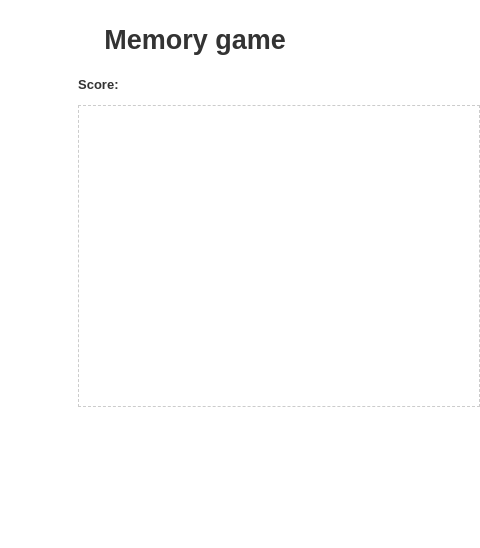
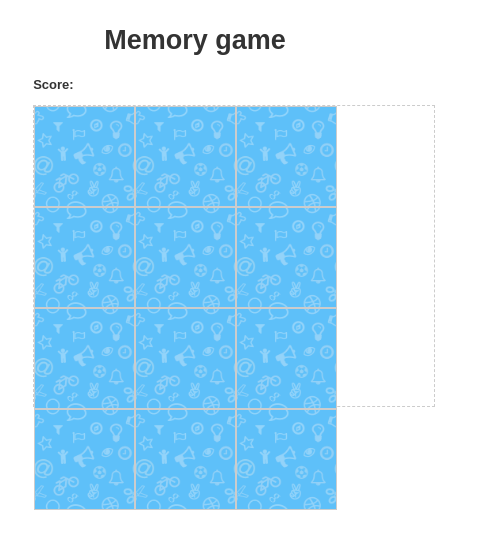
Before and after one commit to vzan2012/Memory-Game, a plain HTML site: page index.html in a window 390 px wide. Shown: the whole page, 480 px wide, since content can reach past the window. Drawn offline with Linux system fonts and the light colour scheme.

Commit message:
feat(user): Updated the styles and scripts

```diff
--- a/js/scripts.js
+++ b/js/scripts.js
@@ -1 +1,106 @@
-document.addEventListener("DOMContentLoaded", () => {});
+document.addEventListener("DOMContentLoaded", () => {
+  const cardArray = [
+    {
+      name: "architecture",
+      img: "images/architecture.png",
+    },
+    {
+      name: "builder",
+      img: "images/builder.png",
+    },
+    {
+      name: "color-palette",
+      img: "images/color-palette.png",
+    },
+    {
+      name: "concrete-mixer",
+      img: "images/concrete-mixer.png",
+    },
+    {
+      name: "cone",
+      img: "images/cone.png",
+    },
+    {
+      name: "helmet",
+      img: "images/helmet.png",
+    },
+    {
+      name: "architecture",
+      img: "images/architecture.png",
+    },
+    {
+      name: "builder",
+      img: "images/builder.png",
+    },
+    {
+      name: "color-palette",
+      img: "images/color-palette.png",
+    },
+    {
+      name: "concrete-mixer",
+      img: "images/concrete-mixer.png",
+    },
+    {
+      name: "cone",
+      img: "images/cone.png",
+    },
+    {
+      name: "helmet",
+      img: "images/helmet.png",
+    },
+  ];
+
+  const grid = document.querySelector(".grid");
+  const resultDisplay = document.querySelector("#result");
+
+  let cardsChosen = [];
+  let cardsChosenId = [];
+  let cardsWon = [];
+
+  // Create the board
+  let createBoard = () => {
+    cardArray.map((cardDetail, index) => {
+      let card = document.createElement("img");
+      card.setAttribute("class", "img-block");
+      card.setAttribute("src", "images/pattern.png");
+      card.setAttribute("data-id", index);
+      card.addEventListener("click", flipCard);
+      grid.appendChild(card);
+    });
+  };
+
+  //   Check for Matches
+  let checkForMatch = () => {
+    let cards = document.querySelectorAll("img");
+    const optionFirstId = cardsChosenId[0];
+    const optionSecondId = cardsChosenId[1];
+    if (cardsChosen[0] === cardsChosen[1]) {
+      alert("You found a match");
+      cards[optionFirstId].setAttribute("src", "images/snow-pattern.png");
+      cards[optionSecondId].setAttribute("src", "images/snow-pattern.png");
+      cardsWon.push(cardsChosen);
+    } else {
+      cards[optionFirstId].setAttribute("src", "images/pattern.png");
+      cards[optionSecondId].setAttribute("src", "images/pattern.png");
+      alert("Try Again !!!");
+    }
+    cardsChosen = [];
+    cardsChosenId = [];
+    resultDisplay.textContent = cardsWon.length;
+    if (cardsWon.length === cardArray.length / 2) {
+      resultDisplay.setAttribute("class", "styleformat");
+      resultDisplay.textContent = "Great, You found them all";
+    }
+  };
+
+  //   Flip Card
+  function flipCard() {
+    let cardId = this.getAttribute("data-id");
+    cardsChosen.push(cardArray[cardId].name);
+    cardsChosenId.push(cardId);
+    this.setAttribute("src", cardArray[cardId].img);
+    if (cardsChosen.length === 2) setTimeout(checkForMatch, 500);
+  }
+
+  createBoard();
+});
--- a/styles/styles.css
+++ b/styles/styles.css
@@ -27,7 +27,7 @@ body {
 
 .game-box {
   margin: 0 auto;
-  width: 60%;
+  width: 30%;
 }
 
 .game-box .score-wrap {
@@ -43,10 +43,38 @@ body {
 }
 
 img {
-  width: 100px;
-  border: 1px solid #ccc;
+  border: 0.5px solid #ccc;
+  cursor: pointer;
 }
 
 .img-block {
-  width: auto;
+  width: 99px;
 }
+
+.styleformat {
+  font-weight: bold;
+}
+
+@media (max-width: 768px) {
+  .game-box {
+    width: 50%;
+  }
+}
+
+@media (max-width: 600px) {
+  .game-box {
+    width: 70%;
+  }
+}
+
+@media (max-width: 480px) {
+  .game-box {
+    width: 83%;
+  }
+}
+
+@media (max-width: 375px) {
+  .game-box {
+    width: 100%;
+  }
+}
```
Also changed, not shown: images/architecture.png (renamed from images/1-architecture.png), images/builder.png (renamed from images/2-builder.png), images/color-palette.png (renamed from images/3-color palette.png), images/concrete-mixer.png (renamed from images/4-concrete mixer.png), images/cone.png (renamed from images/5-cone.png), images/helmet.png (renamed from images/6-helmet.png).
